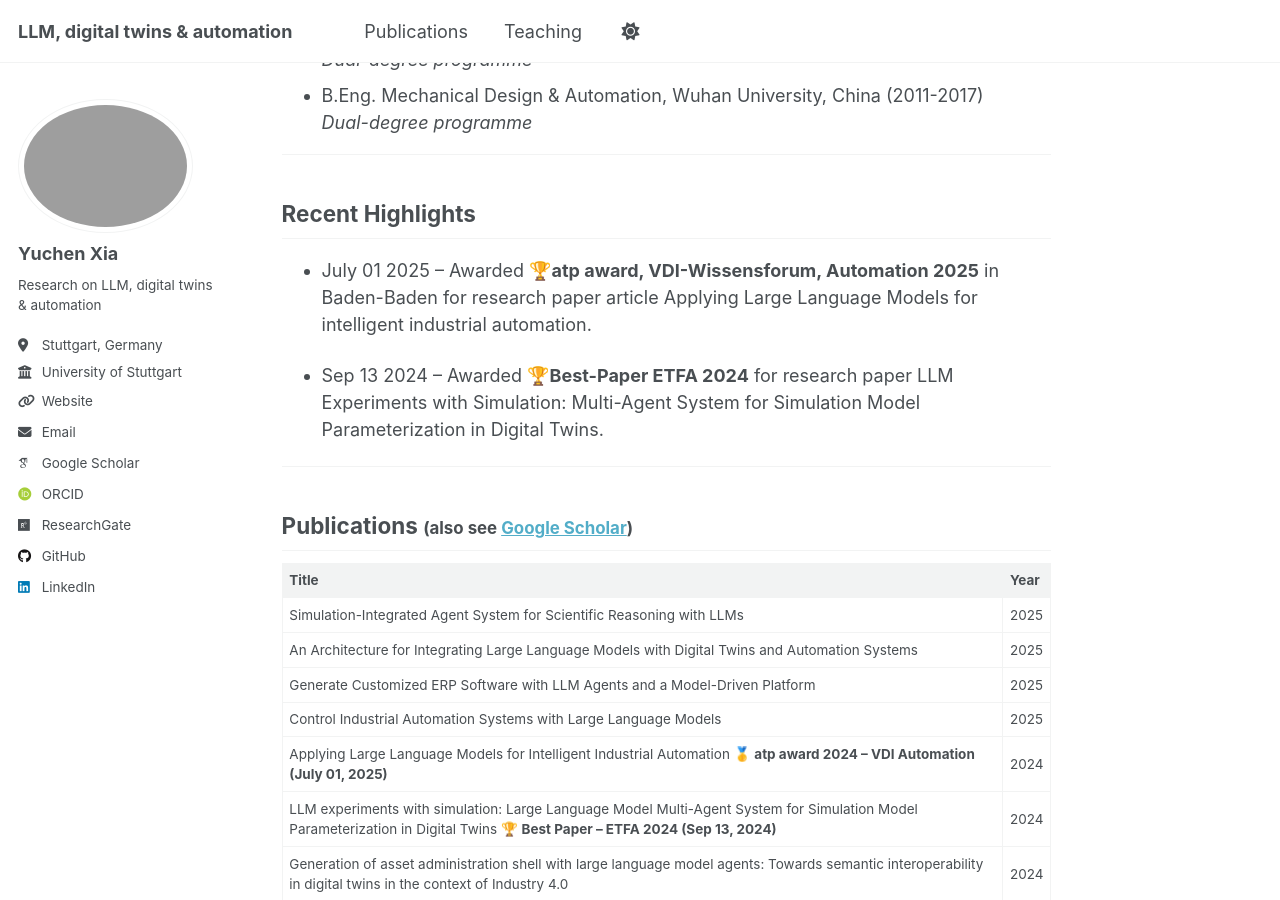
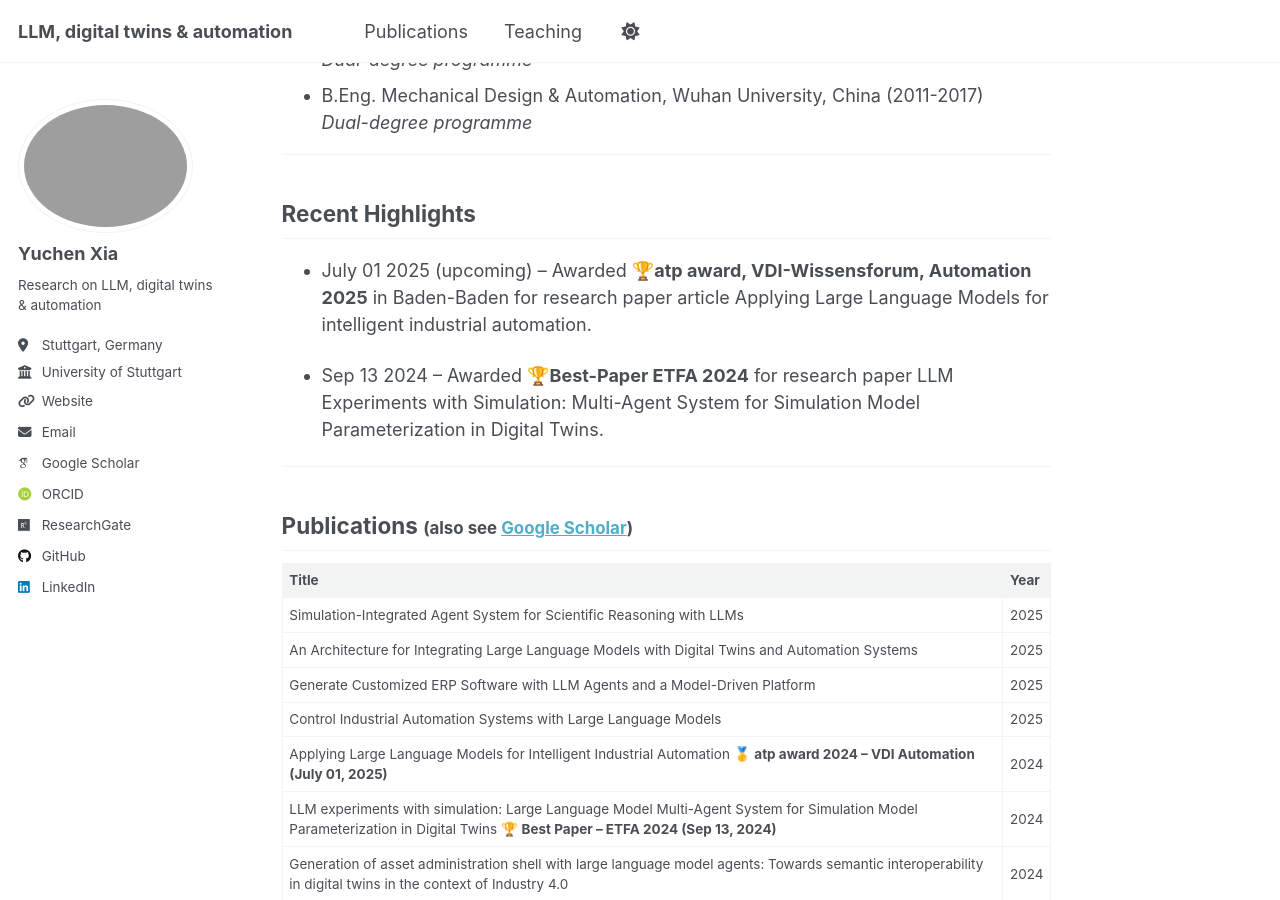
Before and after one commit to YuchenXia/yuchenxia.github.io, a Jekyll site: the page built from _pages/about.md, in a window 1280 px wide and 900 px high, scrolled down 784 px. Built offline with Jekyll 4.4.1, drawn with Linux system fonts in a browser that asks for light colours; some web fonts are replaced.

Commit message:
Update about.md

```diff
--- a/_pages/about.md
+++ b/_pages/about.md
@@ -28,7 +28,7 @@ University of Stuttgart, Germany
 
 ---
 ## Recent Highlights
-* July 01 2025 – Awarded **🏆atp award, VDI-Wissensforum, Automation 2025** in Baden-Baden for research paper article Applying Large Language Models for intelligent industrial automation.
+* July 01 2025 (upcoming) – Awarded **🏆atp award, VDI-Wissensforum, Automation 2025** in Baden-Baden for research paper article Applying Large Language Models for intelligent industrial automation.
 
 * Sep 13 2024 – Awarded **🏆Best-Paper ETFA 2024** for research paper LLM Experiments with Simulation: Multi-Agent System for Simulation Model Parameterization in Digital Twins.
 
```
